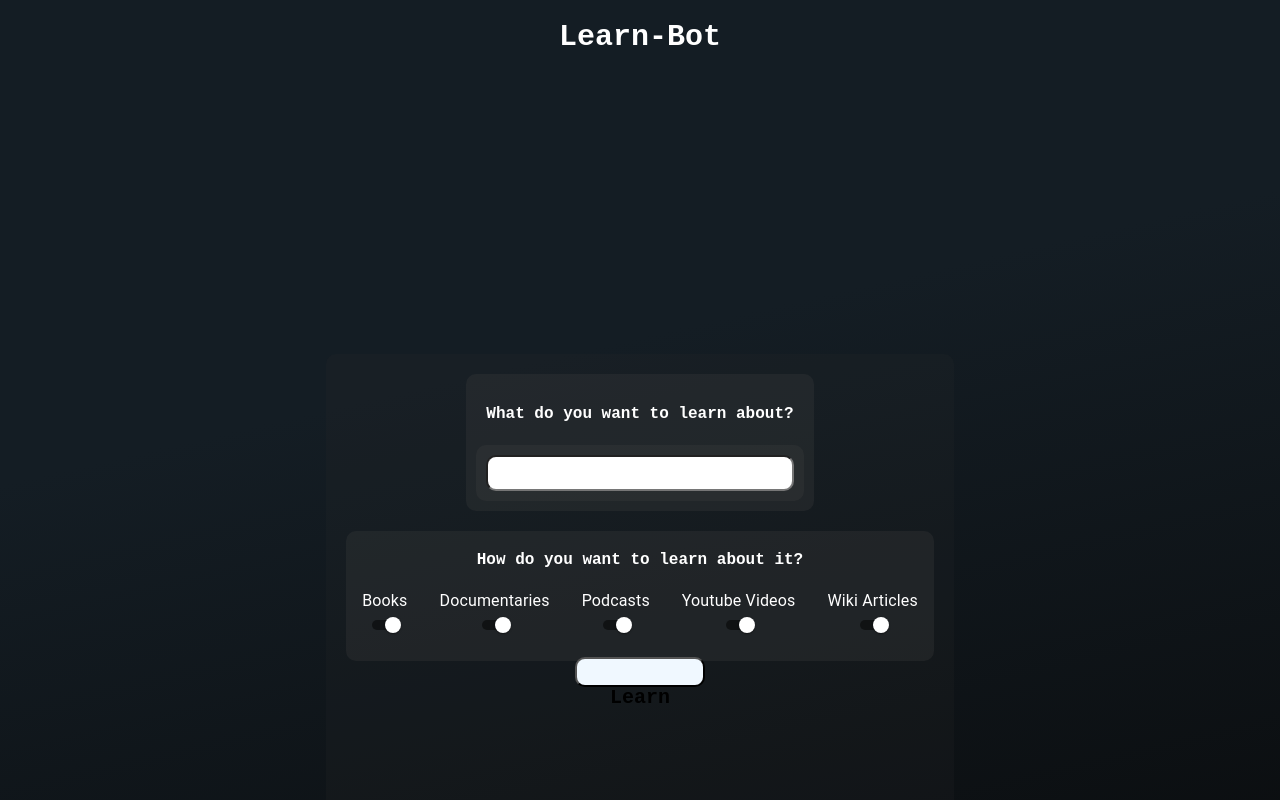
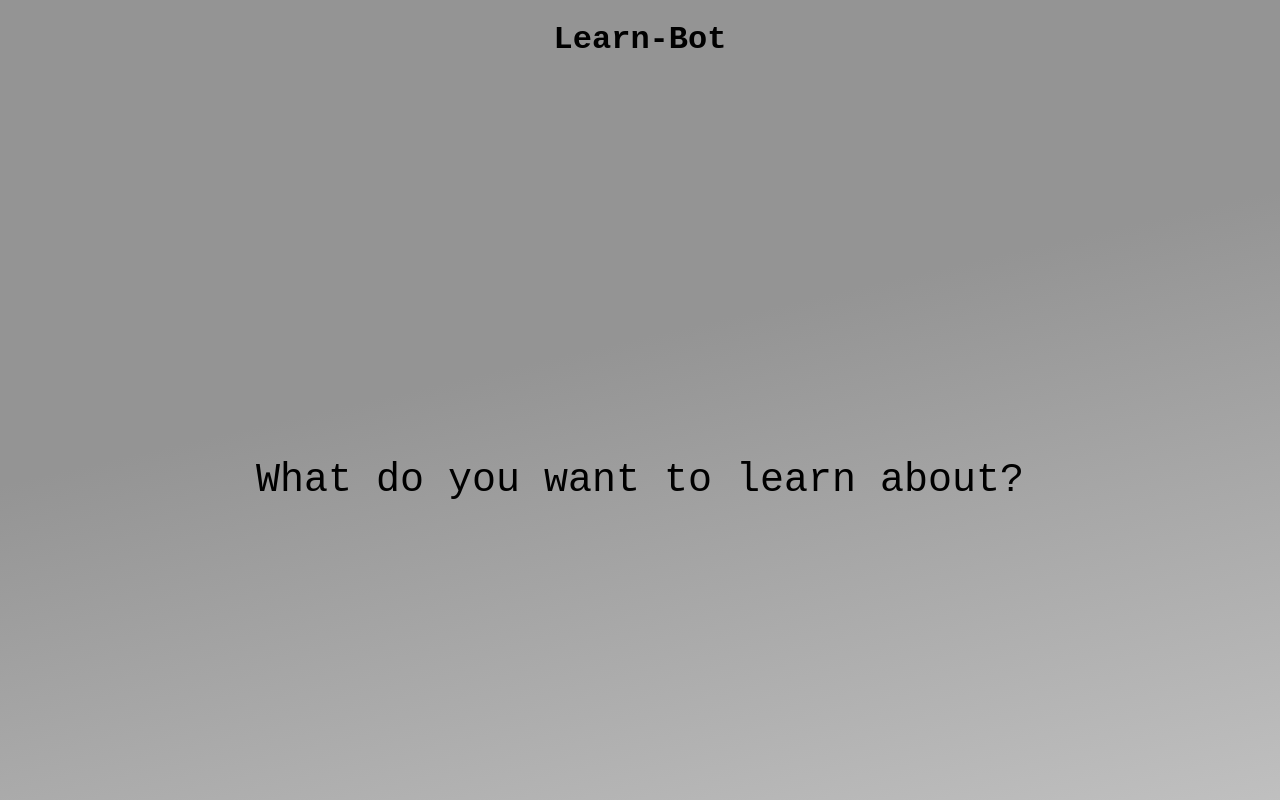
Before and after one commit to F0xhopper/Learn-Bot-Interface, a React (Create React App) app: page / in a window 1280 px wide. Shown: the top 800 px of the page. Built offline with nearby package versions, Linux system fonts and the light colour scheme.

Commit message:
funcitonality works need to clean up

```diff
--- a/package.json
+++ b/package.json
@@ -12,6 +12,9 @@
     "react": "^18.2.0",
     "react-dom": "^18.2.0",
     "react-scripts": "5.0.1",
+    "react-simple-typewriter": "^5.0.1",
+    "react-typed": "^2.0.12",
+    "typewriter-effect": "^2.21.0",
     "web-vitals": "^2.1.4"
   },
   "scripts": {
--- a/src/Components/generator.js
+++ b/src/Components/generator.js
@@ -1,12 +1,12 @@
-import { useState } from "react";
-import { FormControlLabel, Switch } from "@mui/material";
+import { useState, useEffect } from "react";
+
 const Generator = () => {
   const [state, setState] = useState({
-    bookCheck: [true, "books"],
-    documentariesCheck: [true, "documentaries"],
-    podcastsCheck: [true, "podcasts"],
-    youtubeVideosCheck: [true, "youtube videos"],
-    wikipediaArticlesCheck: [true, "wikipedia articles"],
+    bookCheck: [false, "books"],
+    documentariesCheck: [false, "documentaries"],
+    podcastsCheck: [false, "podcasts"],
+    youtubeVideosCheck: [false, "youtube videos"],
+    wikipediaArticlesCheck: [false, "wikipedia articles"],
   });
   const [topicInput, setTopicInput] = useState();
   const [books, setBooks] = useState();
@@ -14,7 +14,11 @@ const Generator = () => {
   const [podcasts, setPodcasts] = useState();
   const [youtubeVideos, setYoutubeVideos] = useState();
   const [wikipediaArticles, setWikipediaArticles] = useState();
-  const [learnButtonText, setLearnButtonText] = useState("Learn");
+  const [showInput, setShowInput] = useState(false);
+  const [howInput, setHowInput] = useState();
+  const [stage, setStage] = useState("1");
+  const [text1, setText1] = useState("");
+  const [text2, setText2] = useState("");
   function setAllResourceUndefined() {
     setBooks(undefined);
     setDocumentaries(undefined);
@@ -22,15 +26,23 @@ const Generator = () => {
     setYoutubeVideos(undefined);
     setWikipediaArticles(undefined);
   }
-  const handleChange = (event) => {
-    setState({
-      ...state,
-      [event.target.name]: [event.target.checked, state[event.target.name][1]],
-    });
-  };
-  async function getResources() {
+  async function getResources(e) {
+    if (e.key == "Enter") {
+      setStage("3");
+      let stateNew = state;
+      for (const typeOf in state) {
+        if (
+          howInput
+            .toUpperCase()
+            .includes(state[typeOf][1].toString().toUpperCase())
+        ) {
+          stateNew[typeOf] = [true, state[typeOf][1]];
+        }
+      }
+      setState(stateNew);
+
       setAllResourceUndefined();
-    setLearnButtonText("fetching....");
+
       for (const typeOf in state) {
         if (state[typeOf][0] == true) {
           await fetch("http://127.0.0.1:5000/post", {
@@ -62,119 +74,73 @@ const Generator = () => {
             });
         }
       }
-    setTopicInput("");
-    setLearnButtonText("Learn");
     }
+  }
+  function sleep(ms) {
+    return new Promise((r) => setTimeout(r, ms));
+  }
+  const questionText = "What do you want to learn about?";
+  useEffect(() => {
+    const timeout = setTimeout(() => {
+      setText1(questionText.slice(0, text1.length + 1));
+    }, 100);
+    return () => clearTimeout(timeout);
+  }, [text1]);
+  const [secondQuestion, setSecondQuestion] = useState(
+    "How do you want to know about"
+  );
+  function nextStage(e) {
+    if (e.key == "Enter") {
+      setStage("2");
+      setText2("");
+      setShowInput(false);
+      setSecondQuestion("How do you want to learn about " + topicInput + " ?");
+    }
+  }
+  useEffect(() => {
+    const timeout = setTimeout(() => {
+      setText2(secondQuestion.slice(0, text2.length + 1));
+    }, 100);
+    return () => clearTimeout(timeout);
+  }, [text2]);
   return (
     <div>
+      <div className="typedContainer">
+        {stage == "1" ? <div>{text1}</div> : null}
+        {stage == "2" ? <div>{text2}</div> : null}
+        {text1 == questionText && stage == "1" ? (
+          <input
+            className="input"
+            onKeyDown={nextStage}
+            onChange={(e) => {
+              setTopicInput(e.target.value);
+            }}
+          ></input>
+        ) : null}
+        {stage == "2" && secondQuestion == text2 ? (
+          <input
+            placeholder=""
+            onKeyDown={getResources}
+            onChange={(e) => {
+              setHowInput(e.target.value);
+            }}
+          ></input>
+        ) : null}
+      </div>
+
       <div
         style={{
-          marginTop:
+          display:
             books ||
             documentaries ||
             podcasts ||
             youtubeVideos ||
             wikipediaArticles
-              ? "0px"
-              : "300px",
+              ? "Block"
+              : "None",
         }}
-        className="mainFunctionContainer"
+        className="mainResourceDisplayContainer"
       >
-        <div className="topicInputContainer">
-          <div className="titleContainer">
-            <h4>What do you want to learn about?</h4>
-          </div>
-          <div className="topicInputContainer">
-            <input
-              value={topicInput}
-              className="topicInput"
-              onChange={(e) => setTopicInput(e.target.value)}
-            ></input>
-          </div>
-        </div>
-        <div className="switchesContainer">
-          {" "}
-          {topicInput ? (
-            <h4 className="howTitle">
-              How do you want to learn about {topicInput}?
-            </h4>
-          ) : (
-            <h4 className="howTitle">How do you want to learn about it?</h4>
-          )}
-          <div className="switchContainer">
-            <FormControlLabel
-              control={
-                <Switch
-                  size="small"
-                  color="default"
-                  onChange={handleChange}
-                  checked={state.bookCheck[0]}
-                  name={"bookCheck"}
-                />
-              }
-              label="Books"
-              labelPlacement="top"
-            />
-            <FormControlLabel
-              control={
-                <Switch
-                  size="small"
-                  color="default"
-                  onChange={handleChange}
-                  checked={state.documentariesCheck[0]}
-                  name={"documentariesCheck"}
-                />
-              }
-              label="Documentaries"
-              labelPlacement="top"
-            />
-            <FormControlLabel
-              control={
-                <Switch
-                  size="small"
-                  color="default"
-                  onChange={handleChange}
-                  checked={state.podcastsCheck[0]}
-                  name={"podcastsCheck"}
-                />
-              }
-              label="Podcasts"
-              labelPlacement="top"
-            />
-            <FormControlLabel
-              control={
-                <Switch
-                  size="small"
-                  color="default"
-                  onChange={handleChange}
-                  checked={state.youtubeVideosCheck[0]}
-                  name={"youtubeVideosCheck"}
-                />
-              }
-              label="Youtube Videos"
-              labelPlacement="top"
-            />
-            <FormControlLabel
-              control={
-                <Switch
-                  size="small"
-                  color="default"
-                  onChange={handleChange}
-                  checked={state.wikipediaArticlesCheck[0]}
-                  name={"wikipediaArticlesCheck"}
-                />
-              }
-              label="Wiki Articles"
-              labelPlacement="top"
-            />
-          </div>
-          <div className="learnButtonContainer">
-            <button className="learnButton" onClick={getResources}>
-              <h4>{learnButtonText}</h4>
-            </button>
-          </div>{" "}
-        </div>
-        <div className="mainResourceDisplayContainer">
         {books ? (
           <div className="mainDisplayContainer">
             <h2>Books</h2>
@@ -217,7 +183,6 @@ const Generator = () => {
         ) : null}
       </div>
     </div>
-    </div>
   );
 };
 
--- a/src/index.css
+++ b/src/index.css
@@ -3,7 +3,11 @@ body {
   font-family: "Courier New", Courier, monospace;
   -webkit-font-smoothing: antialiased;
   -moz-osx-font-smoothing: grayscale;
-  background: linear-gradient(167deg, rgb(20, 29, 36) 30%, rgb(7, 7, 7) 89%);
+  background: linear-gradient(
+    167deg,
+    rgb(148, 148, 148) 30%,
+    rgb(216, 216, 216) 89%
+  );
 }
 
 code {
@@ -16,65 +20,26 @@ code {
   width: 1210px;
   margin: auto;
 }
+.input {
+  background-color: transparent;
+  border: transparent;
+  float: left;
+  width: max-content;
+}
 .titleContainer {
   width: max-content;
-  margin: auto;
-  color: white;
-}
-.title {
-  font-size: 30px;
-  color: white;
-}
-.topicInputContainer {
-  width: max-content;
-  background-color: rgba(68, 68, 68, 0.26);
-  padding: 10px;
-  border-radius: 10px;
-  margin: auto;
-}
-.topicInput {
-  border-radius: 10px;
-  height: 30px;
-  width: 300px;
-  text-align: center;
 
   margin: auto;
 }
-.learnButtonContainer {
+.Typewriter {
+  float: left;
+}
+.typedContainer {
+  font-size: 40px;
+
   width: max-content;
   margin: auto;
-}
-.mainFunctionContainer {
-  background-color: rgba(44, 44, 44, 0.164);
-  width: max-content;
-  padding: 20px;
-
-  margin: auto;
-  border-radius: 10px;
-  margin-top: 200px;
-}
-.learnButton {
-  width: 130px;
-  border-radius: 10px;
-  font-family: "Courier New", Courier, monospace;
-  height: 30px;
-  background-color: aliceblue;
-  font-size: 20px;
-  margin: 20px;
-  text-align: center;
-  cursor: pointer;
-}
-.learnButton:hover {
-  background-color: aliceblue;
-}
-.switchesContainer {
-  width: max-content;
-  background-color: rgba(68, 68, 68, 0.26);
-  color: white;
-  border-radius: 10px;
-  height: 130px;
-  margin: auto;
-  margin-top: 20px;
+  margin-top: 400px;
 }
 .mainDisplayContainer {
   width: 200px;
@@ -90,15 +55,7 @@ code {
   width: max-content;
   height: 1000px;
   border-radius: 10px;
+  background-color: rgba(44, 44, 44, 0.164);
   margin: auto;
+  margin: 20px;
 }
-.howTitle {
-  padding: 20px;
-  color: white;
-  width: max-content;
-  margin: auto;
-}
-.topicInputContainer {
-  margin: auto;
-  width: max-content;
-}
```
Also changed, not shown: 1 other file (tests, documents, lock files or other folders). Lines whose indentation alone changed are shown as unchanged.
